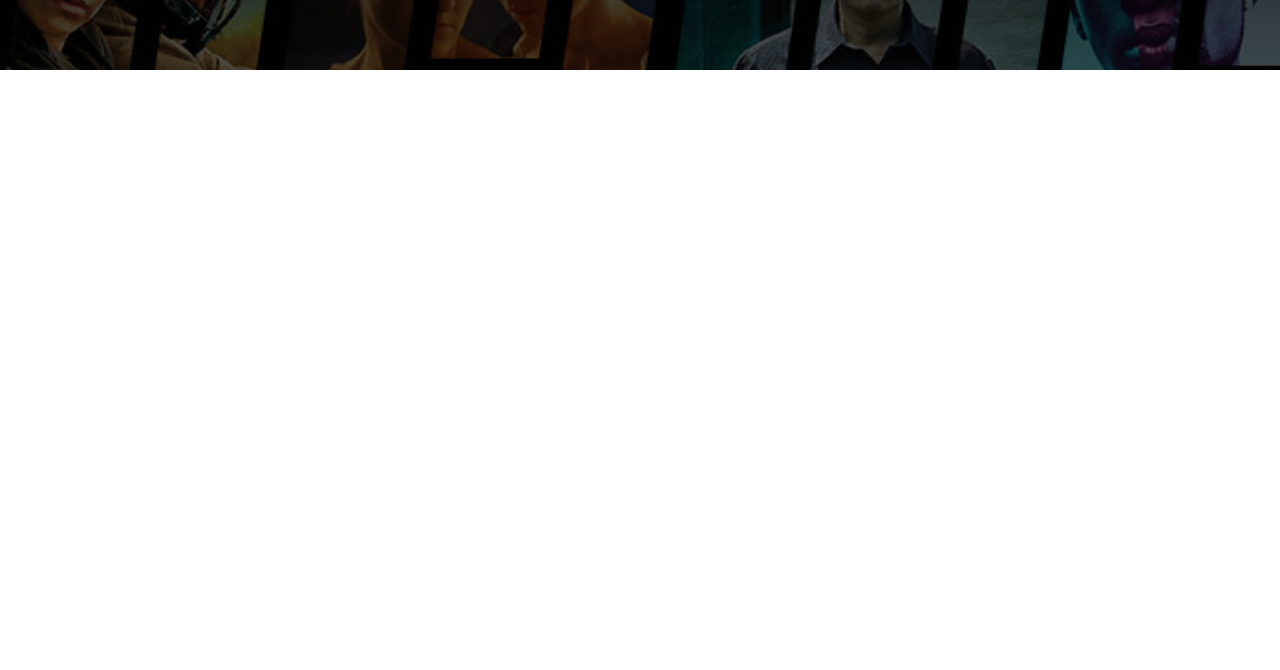
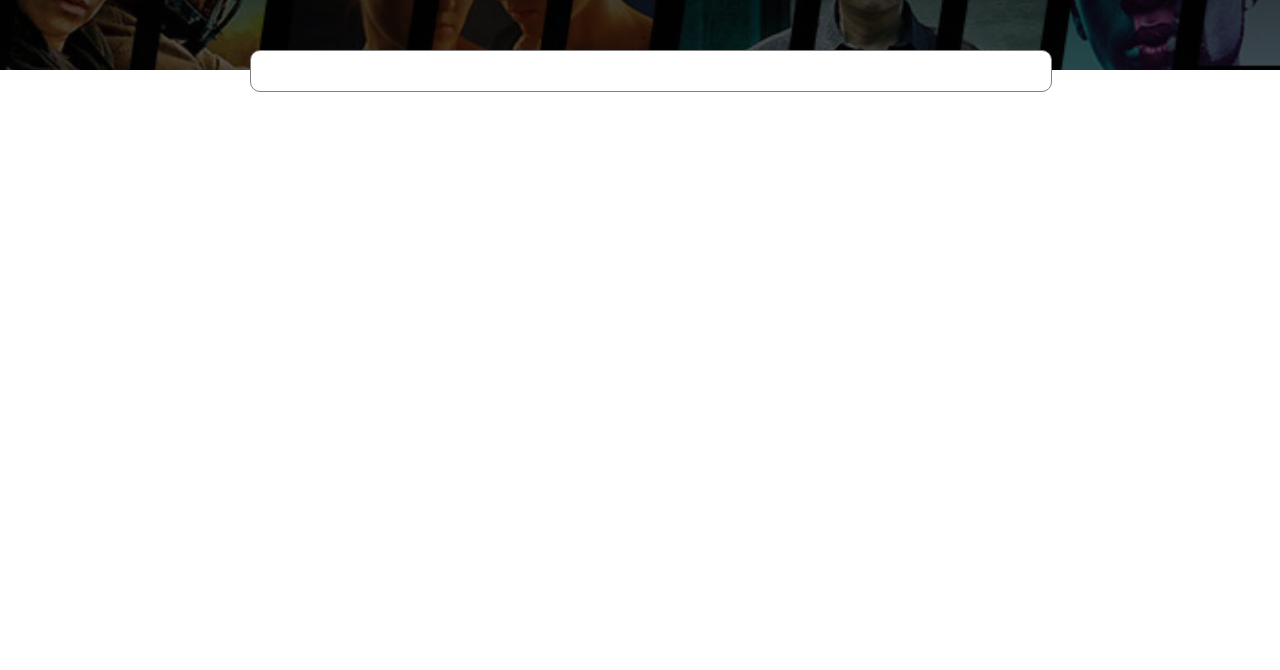
Before and after one commit to fulyaertay/working-with-APIs, a website built with Vite: page 5-movie-watchlist/index.html in a window 1280 px wide. Shown: the part 130-800 px from the top of the page. Built offline with nearby package versions, Linux system fonts and the light colour scheme.

Commit message:
added search box

```diff
--- a/5-movie-watchlist/index.css
+++ b/5-movie-watchlist/index.css
@@ -3,6 +3,10 @@ html, body {
     padding: 0;
     font-family: "Exo 2", sans-serif;
     box-sizing: border-box;
+    display: flex;
+    flex-direction: column;
+    justify-content: center;
+
 }
 a{
     text-decoration: none;
@@ -23,4 +27,18 @@ header{
     align-items: center;
     justify-content: space-around;
     color:#ffffff;
+    position: relative;
 }
+.search-box{
+    width:800px;
+    height:40px;
+    background-color: rgb(7, 38, 66);
+    border-radius: 10px;
+    position: absolute;
+    left:250px;
+    top:180px;
+    background-color: #ffffff;
+    border: 1px solid gray;
+
+
+}
```
